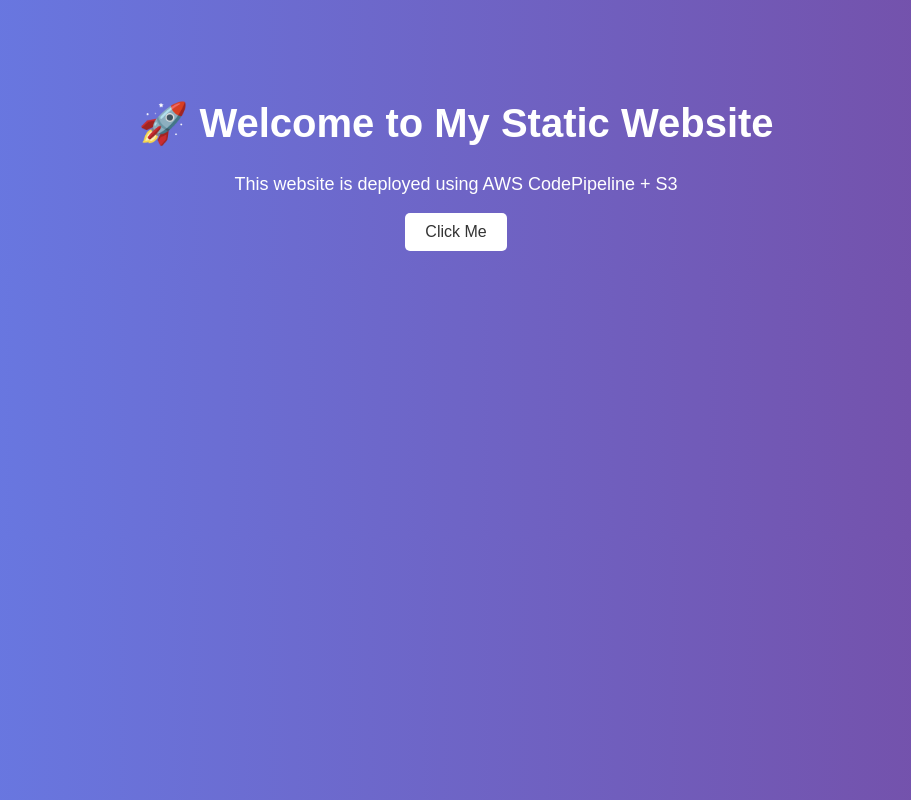
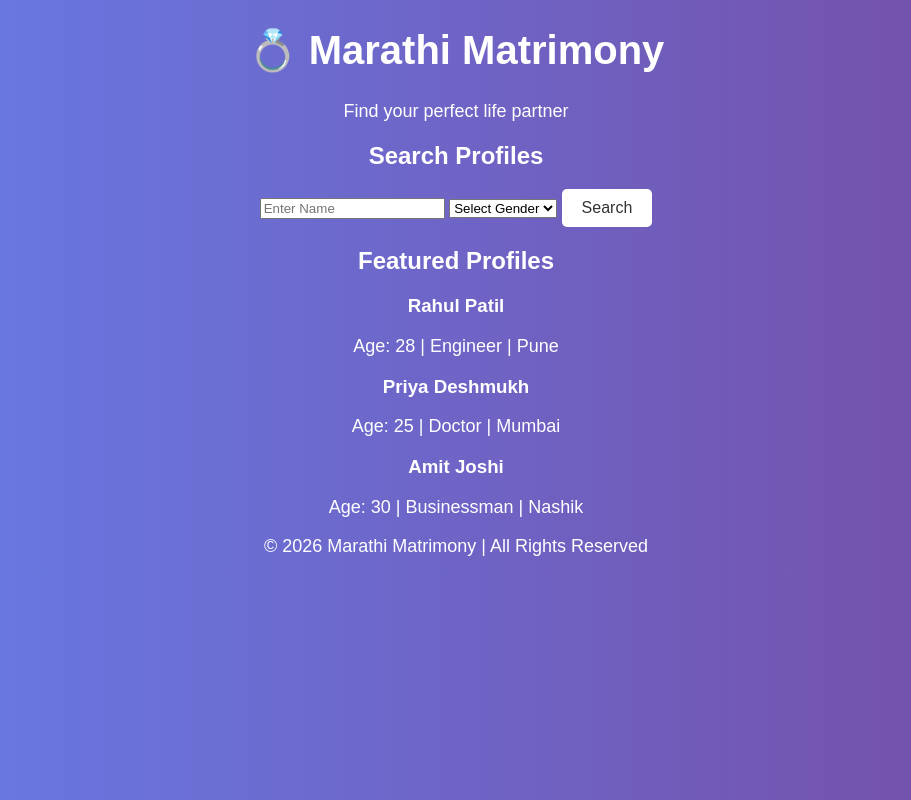
Before and after one commit to malidivya184/Repository-for-my-app, a plain HTML site: page index.html in a window 1280 px wide. Shown: the whole page, without its empty margins (184-1095 px from the left). Drawn offline with Linux system fonts and the light colour scheme.

Commit message:
Update index.html

```diff
--- a/index.html
+++ b/index.html
@@ -3,19 +3,51 @@
 <head>
     <meta charset="UTF-8">
     <meta name="viewport" content="width=device-width, initial-scale=1.0">
-    <title>My AWS Static Website</title>
+    <title>Marathi Matrimony</title>
     <link rel="stylesheet" href="style.css">
 </head>
 <body>
 
-    <div class="container">
-        <h1>🚀 Welcome to My Static Website</h1>
-        <p>This website is deployed using AWS CodePipeline + S3</p>
+<header>
+    <h1>💍 Marathi Matrimony</h1>
+    <p>Find your perfect life partner</p>
+</header>
 
-        <button onclick="showMessage()">Click Me</button>
-        <p id="message"></p>
+<section class="search">
+    <h2>Search Profiles</h2>
+    <input type="text" id="name" placeholder="Enter Name">
+    <select id="gender">
+        <option value="">Select Gender</option>
+        <option value="Male">Male</option>
+        <option value="Female">Female</option>
+    </select>
+    <button onclick="searchProfile()">Search</button>
+</section>
+
+<section class="profiles">
+    <h2>Featured Profiles</h2>
+
+    <div class="card">
+        <h3>Rahul Patil</h3>
+        <p>Age: 28 | Engineer | Pune</p>
     </div>
 
-    <script src="script.js"></script>
+    <div class="card">
+        <h3>Priya Deshmukh</h3>
+        <p>Age: 25 | Doctor | Mumbai</p>
+    </div>
+
+    <div class="card">
+        <h3>Amit Joshi</h3>
+        <p>Age: 30 | Businessman | Nashik</p>
+    </div>
+
+</section>
+
+<footer>
+    <p>© 2026 Marathi Matrimony | All Rights Reserved</p>
+</footer>
+
+<script src="script.js"></script>
 </body>
 </html>
```
